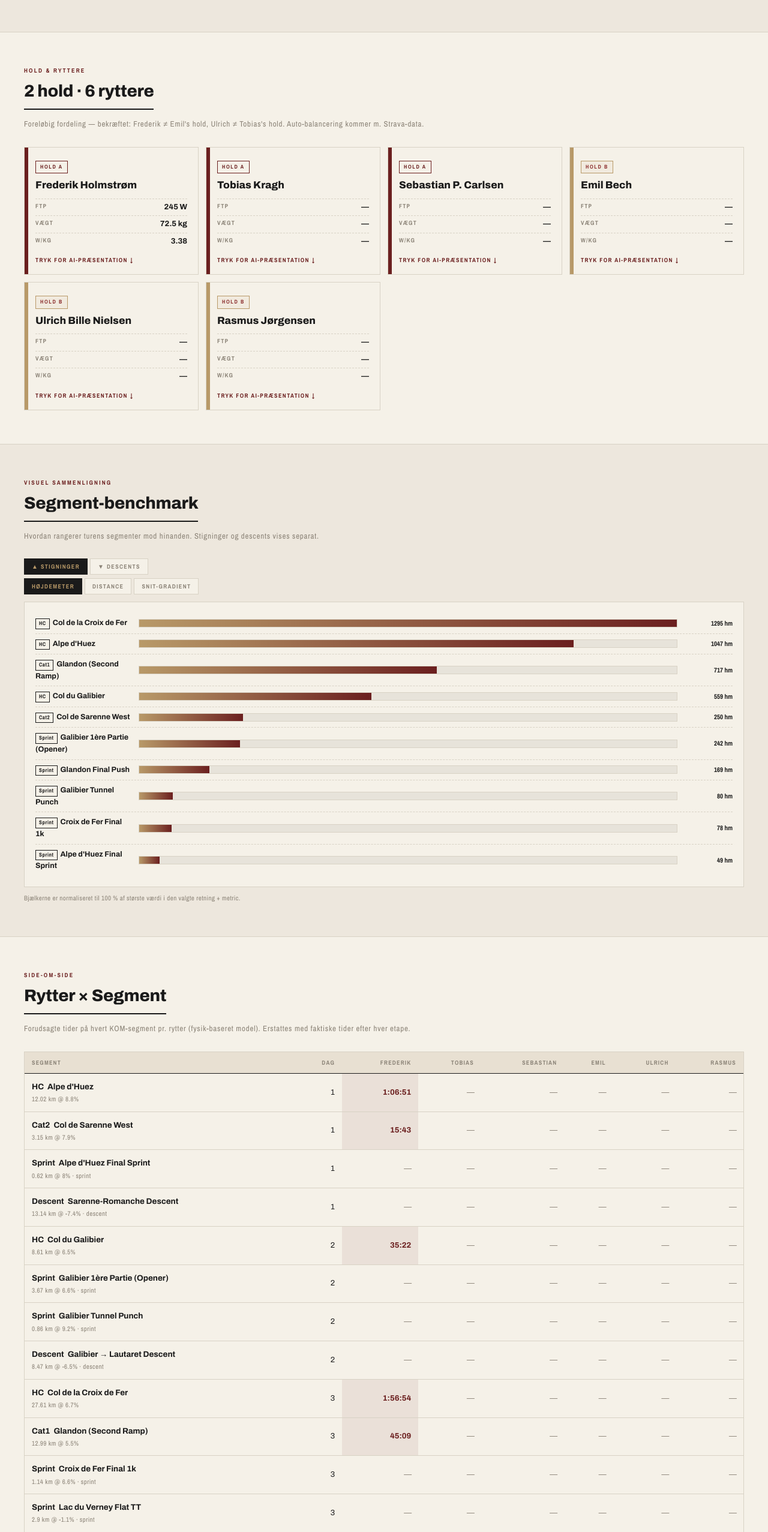
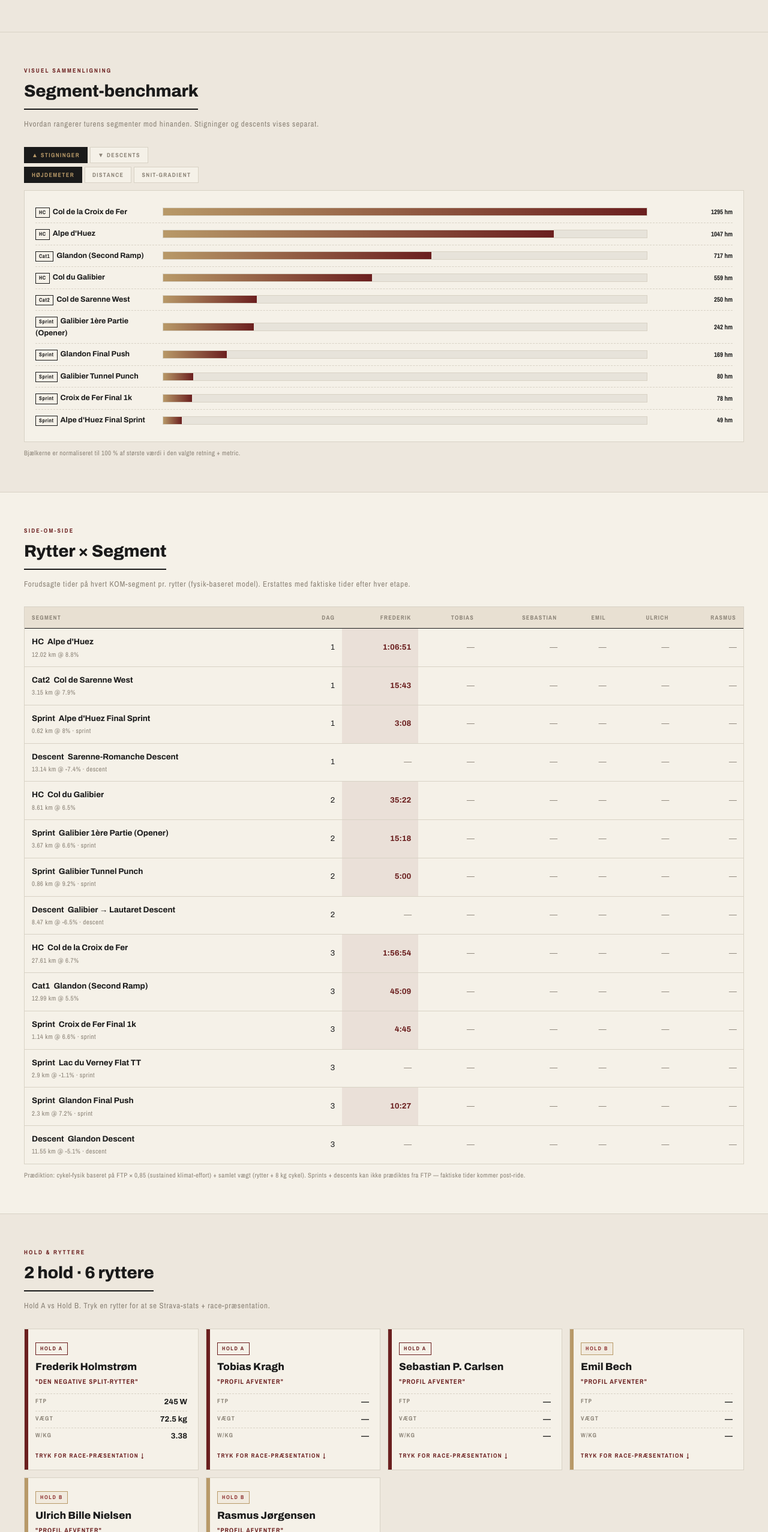
Before and after one commit to holmstrom/CyclingTrip_2026, a plain HTML site: page race-center.html in a window 1280 px wide. Shown: the part 1280-3834 px from the top of the page at 60% size. Drawn offline with nearby package versions, Linux system fonts and the light colour scheme.

Commit message:
Race center polish: mobile benchmark, sprint predictions, reorder, richer Frederik profile
- Benchmark bars stack vertically on mobile (<700px) for readability.
- Climbing-style sprints (gradient ≥3%) now get predicted times alongside KOMs.
- Flat sprints + descents stay as — (physics doesn't model them well).
- Section reorder: Rytter × Segment now comes BEFORE Hold & Ryttere.
- Frederik's race-presentation enriched with:
  - Nickname 'Den negative split-rytter'
  - 4 specific data points (FTP, Italy experience, 5/8 NP-progression, TSS 261)
  - Fun fact callout (brass-bordered): 'NP gik 207→233→223 W — angrib tidligt og spræng'
  - Tactical hint via em-block: 'Skarp på taktik, ikke max-power'
- Other riders keep neutral placeholder until OAuth.

Co-Authored-By: Claude Opus 4.7 (1M context) <noreply@anthropic.com>

```diff
--- a/race-center.html
+++ b/race-center.html
@@ -364,8 +364,27 @@
     }
     .rider-detail-grid .value { font-weight: 700; font-variant-numeric: tabular-nums; }
     .rider-commentary {
-      font-style: italic; font-size: 13.5px; line-height: 1.55;
-      color: var(--ink-2); margin: 0;
+      font-size: 13.5px; line-height: 1.6;
+      color: var(--ink-2); margin: 0 0 12px;
+    }
+    .rider-commentary strong { color: var(--accent); font-weight: 700; }
+    .rider-commentary em {
+      display: block; margin-top: 8px;
+      font-style: italic; color: var(--mute); font-size: 12.5px;
+      border-left: 2px solid var(--brass); padding-left: 8px;
+    }
+    .rider-nickname {
+      font-family: 'Archivo Narrow', sans-serif; font-weight: 700;
+      font-size: 11px; letter-spacing: 0.10em; text-transform: uppercase;
+      color: var(--accent); margin-top: -6px; margin-bottom: 12px;
+      font-style: normal;
+    }
+    .rider-fun-fact {
+      margin-top: 10px; padding: 10px 12px;
+      background: rgba(184, 153, 104, 0.12);
+      border-left: 3px solid var(--brass);
+      font-family: 'Archivo', sans-serif; font-size: 12.5px;
+      line-height: 1.5; color: var(--ink);
     }
 
     /* ── Segment benchmark ── */
@@ -374,13 +393,21 @@
       padding: 18px;
     }
     .benchmark-bar-row {
-      display: grid; grid-template-columns: 160px 1fr 80px; gap: 12px;
-      align-items: center; padding: 7px 0;
+      display: grid; grid-template-columns: 200px 1fr 130px; gap: 12px;
+      align-items: center; padding: 8px 0;
       border-bottom: 1px dashed var(--line);
     }
     .benchmark-bar-row:last-child { border-bottom: none; }
     .benchmark-label {
       font-family: 'Archivo', sans-serif; font-weight: 700; font-size: 12.5px;
+    }
+    @media (max-width: 700px) {
+      .benchmark-bar-row {
+        grid-template-columns: 1fr; gap: 4px; padding: 10px 0;
+      }
+      .benchmark-track { width: 100%; }
+      .benchmark-value { text-align: left; }
+      .benchmark-label { font-size: 13px; }
     }
     .benchmark-label .cat-tag {
       display: inline-block; font-family: 'Archivo Narrow', sans-serif;
@@ -601,16 +628,6 @@
     </div>
   </section>
 
-  <!-- Riders + teams -->
-  <section id="riders" class="band alt">
-    <div class="wrap">
-      <div class="eyebrow">Hold &amp; ryttere</div>
-      <h2 class="section-h">2 hold · 6 ryttere</h2>
-      <p class="section-sub">Foreløbig fordeling — bekræftet: Frederik ≠ Emil's hold, Ulrich ≠ Tobias's hold. Auto-balancering kommer m. Strava-data.</p>
-      <div class="riders" id="riders-grid"></div>
-    </div>
-  </section>
-
   <!-- Segment benchmark -->
   <section id="benchmark" class="band">
     <div class="wrap">
@@ -646,7 +663,17 @@
           <tbody></tbody>
         </table>
       </div>
-      <div class="benchmark-foot" id="rider-times-foot">Prædiktion: cykel-fysik baseret på FTP × 0,85 (sustained klimat-effort) + samlet vægt (rytter + 8 kg cykel). Negative tider er ikke ægte — placeholders indtil Strava-OAuth lander.</div>
+      <div class="benchmark-foot" id="rider-times-foot">Prædiktion: cykel-fysik baseret på FTP × 0,85 (sustained klimat-effort) + samlet vægt (rytter + 8 kg cykel). Sprints + descents kan ikke prædiktes fra FTP — faktiske tider kommer post-ride.</div>
+    </div>
+  </section>
+
+  <!-- Riders + teams (moved below rider × segment) -->
+  <section id="riders" class="band">
+    <div class="wrap">
+      <div class="eyebrow">Hold &amp; ryttere</div>
+      <h2 class="section-h">2 hold · 6 ryttere</h2>
+      <p class="section-sub">Hold A vs Hold B. Tryk en rytter for at se Strava-stats + race-præsentation.</p>
+      <div class="riders" id="riders-grid"></div>
     </div>
   </section>
 
@@ -735,24 +762,48 @@
 
     // Hold-fordeling: Frederik + Tobias + Sebastian vs Emil + Ulrich + Rasmus
     const RIDERS = [
-      { name: 'Frederik Holmstrøm',     team: 'A', ftp: 245, weight: 72.5,
-        commentary: 'Indoor-anker 245 W FTP (3,45 W/kg). Klassisk klatreprofil — sustained tærskel-tolerance over 60+ min. Outdoor underperformer ~10 % vs indoor pga. trafik. Italien-erfaring (San Marco 2 062 hm). Negative split-rytter — sparer kraft til slutningen.',
-        recent_km: '1 861 YTD (1 555 ude + 306 indoor)', best_5min: 294, best_20min: 219, ftp_estimate: 245 },
-      { name: 'Tobias Kragh',           team: 'A', ftp: null, weight: null,
-        commentary: 'Strava-data afventer OAuth. AI-analyse genereres når data er pullet.',
-        recent_km: null, best_5min: null, best_20min: null, ftp_estimate: null },
-      { name: 'Sebastian P. Carlsen',   team: 'A', ftp: null, weight: null,
-        commentary: 'Strava-data afventer OAuth. AI-analyse genereres når data er pullet.',
-        recent_km: null, best_5min: null, best_20min: null, ftp_estimate: null },
-      { name: 'Emil Bech',              team: 'B', ftp: null, weight: null,
-        commentary: 'Strava-data afventer OAuth. AI-analyse genereres når data er pullet.',
-        recent_km: null, best_5min: null, best_20min: null, ftp_estimate: null },
-      { name: 'Ulrich Bille Nielsen',   team: 'B', ftp: null, weight: null,
-        commentary: 'Strava-data afventer OAuth. AI-analyse genereres når data er pullet.',
-        recent_km: null, best_5min: null, best_20min: null, ftp_estimate: null },
-      { name: 'Rasmus Jørgensen',       team: 'B', ftp: null, weight: null,
-        commentary: 'Strava-data afventer OAuth. AI-analyse genereres når data er pullet.',
-        recent_km: null, best_5min: null, best_20min: null, ftp_estimate: null },
+      {
+        name: 'Frederik Holmstrøm', team: 'A', ftp: 245, weight: 72.5,
+        nickname: 'Den negative split-rytter',
+        commentary: 'Kalibreret indoor-FTP 245 W (3,45 W/kg) — solid amateur. Klatre-signaturen: <strong>sustained tærskel i 60+ min uden fade</strong>, hvilket er præcis hvad Alpe d\'Huez kræver. Outdoor underperformer ~10 % vs. indoor pga. Aarhus-trafik. Alpe-veteranen — kørte San Marco Passet 2 062 hm + Valdicava 1 265 hm på back-to-back-dage i Italien (maj 2025). Negative-split-fingeraftrykket er målbart: 5/8/2026 byggede han NP <strong>207 → 233 → 223 W per tredjedel</strong> over 199 min. Største enkelt-dag i 2026: TSS 261 over 101 km / 2 230 kJ — håndterede det uden recovery-problemer. <em>Skarp på taktik, ikke på max-power — tag dig i agt for hans pacing.</em>',
+        fun_fact: '🎯 Negative-split-signatur: NP gik 207→233→223 W gennem 5/8-turen. Dem der angriber tidligt, sprænges først.',
+        recent_km: '1 861 YTD (1 555 ude + 306 indoor)', best_5min: 294, best_20min: 219, ftp_estimate: 245,
+      },
+      {
+        name: 'Tobias Kragh', team: 'A', ftp: null, weight: null,
+        nickname: 'Profil afventer',
+        commentary: 'Strava-data afventer OAuth. Når data er pullet, leverer modellen race-profil baseret på best-efforts, recent kilometer, klatre-historik, og pacing-tendenser fra de seneste 4 ugers ture.',
+        fun_fact: null,
+        recent_km: null, best_5min: null, best_20min: null, ftp_estimate: null,
+      },
+      {
+        name: 'Sebastian P. Carlsen', team: 'A', ftp: null, weight: null,
+        nickname: 'Profil afventer',
+        commentary: 'Strava-data afventer OAuth. Når data er pullet, leverer modellen race-profil baseret på best-efforts, recent kilometer, klatre-historik, og pacing-tendenser fra de seneste 4 ugers ture.',
+        fun_fact: null,
+        recent_km: null, best_5min: null, best_20min: null, ftp_estimate: null,
+      },
+      {
+        name: 'Emil Bech', team: 'B', ftp: null, weight: null,
+        nickname: 'Profil afventer',
+        commentary: 'Strava-data afventer OAuth. Når data er pullet, leverer modellen race-profil baseret på best-efforts, recent kilometer, klatre-historik, og pacing-tendenser fra de seneste 4 ugers ture.',
+        fun_fact: null,
+        recent_km: null, best_5min: null, best_20min: null, ftp_estimate: null,
+      },
+      {
+        name: 'Ulrich Bille Nielsen', team: 'B', ftp: null, weight: null,
+        nickname: 'Profil afventer',
+        commentary: 'Strava-data afventer OAuth. Når data er pullet, leverer modellen race-profil baseret på best-efforts, recent kilometer, klatre-historik, og pacing-tendenser fra de seneste 4 ugers ture.',
+        fun_fact: null,
+        recent_km: null, best_5min: null, best_20min: null, ftp_estimate: null,
+      },
+      {
+        name: 'Rasmus Jørgensen', team: 'B', ftp: null, weight: null,
+        nickname: 'Profil afventer',
+        commentary: 'Strava-data afventer OAuth. Når data er pullet, leverer modellen race-profil baseret på best-efforts, recent kilometer, klatre-historik, og pacing-tendenser fra de seneste 4 ugers ture.',
+        fun_fact: null,
+        recent_km: null, best_5min: null, best_20min: null, ftp_estimate: null,
+      },
     ];
 
     // ─────────────────────────────────────────────────────────
@@ -780,15 +831,19 @@
       const grid = document.getElementById('riders-grid');
       grid.innerHTML = RIDERS.map((r, idx) => {
         const wkg = (r.ftp && r.weight) ? (r.ftp / r.weight).toFixed(2) : '—';
+        const funFactHtml = r.fun_fact
+          ? `<div class="rider-fun-fact">${r.fun_fact}</div>`
+          : '';
         return `
           <details class="rider team-${r.team.toLowerCase()}">
             <summary>
               <div class="rider-team-tag">Hold ${r.team}</div>
               <div class="rider-name">${r.name}</div>
+              ${r.nickname ? `<div class="rider-nickname">"${r.nickname}"</div>` : ''}
               <div class="rider-stat"><span class="label">FTP</span><span class="value">${r.ftp ? r.ftp + ' W' : '—'}</span></div>
               <div class="rider-stat"><span class="label">Vægt</span><span class="value">${r.weight ? r.weight + ' kg' : '—'}</span></div>
               <div class="rider-stat"><span class="label">W/kg</span><span class="value">${wkg}</span></div>
-              <div class="rider-expand-cue">Tryk for AI-præsentation ↓</div>
+              <div class="rider-expand-cue">Tryk for race-præsentation ↓</div>
             </summary>
             <div class="rider-detail">
               <div class="rider-detail-section">
@@ -803,6 +858,7 @@
               <div class="rider-detail-section">
                 <div class="rider-detail-h">Race-præsentation</div>
                 <p class="rider-commentary">${r.commentary}</p>
+                ${funFactHtml}
               </div>
             </div>
           </details>
@@ -995,14 +1051,13 @@
       `;
       const tbody = allSegs.map(c => {
         let times, validTimes, fastest;
-        if (c.kind === 'climb' && c.avg_gradient_pct > 0) {
-          // Predict times for climbs only (physics-based)
+        // Predict for any segment with positive gradient (climbs + climbing-style sprints).
+        // Skip prediction for flat sprints (gradient ~0) and descents.
+        if ((c.kind === 'climb' || c.kind === 'sprint') && c.avg_gradient_pct >= 3) {
           times = RIDERS.map(r => predictClimbSeconds(c.distance_km, c.avg_gradient_pct, r.ftp, r.weight));
           validTimes = times.filter(t => t != null);
           fastest = validTimes.length ? Math.min(...validTimes) : null;
         } else {
-          // Sprints + descents: no physics prediction (power model doesn't capture sprint or descent skill).
-          // Show — for all riders; actual times come post-ride from Strava.
           times = RIDERS.map(() => null);
           fastest = null;
         }
```
